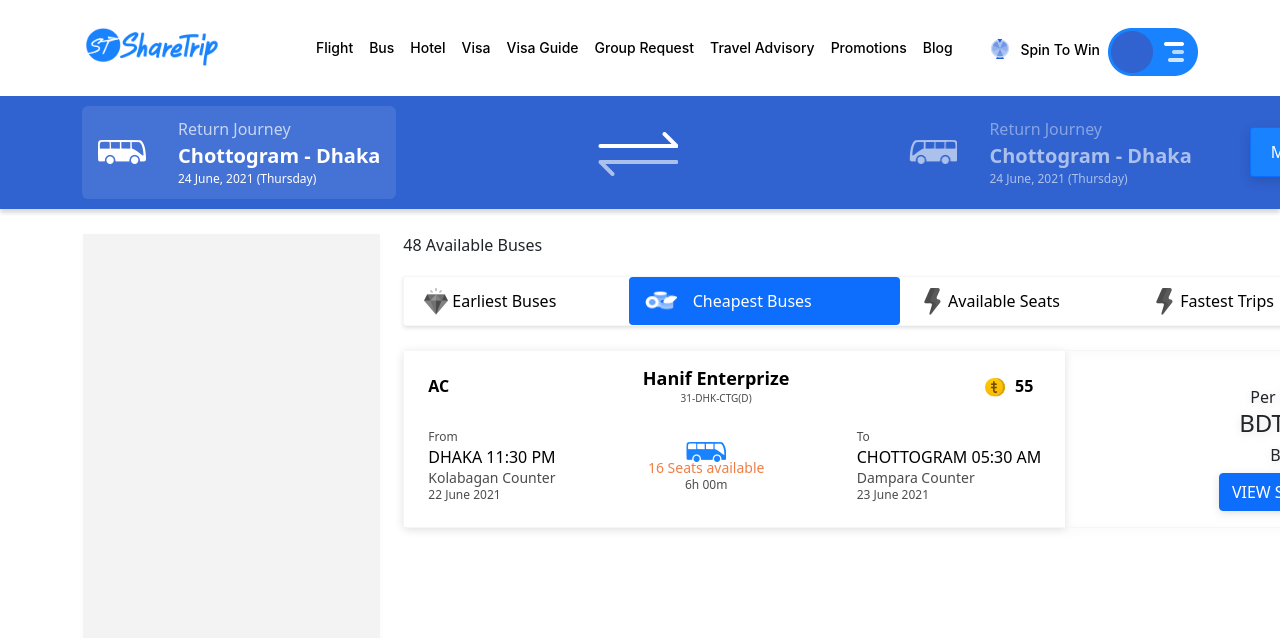
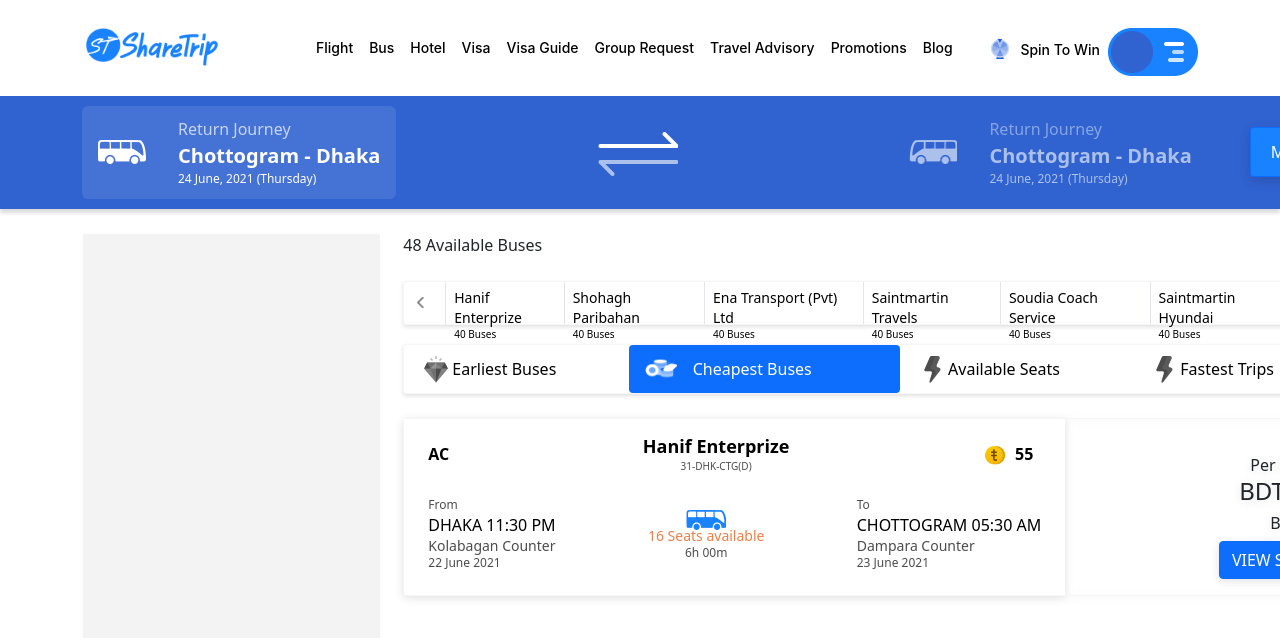
Before and after one commit to Koushik-Saha/ShareTrip, a React (Create React App) app: page / in a window 1280 px wide. Shown: the top 638 px of the page. Built offline with nearby package versions, Linux system fonts and the light colour scheme.

Commit message:
add slider to top

```diff
--- a/src/pages/HomePage/HomePage.scss
+++ b/src/pages/HomePage/HomePage.scss
@@ -29,6 +29,39 @@
 
 .right_panel{
   margin-left: 2%;
+
+  .short_by_operator{
+    width: 944px;
+    height: 44px;
+    background: #FFFFFF;
+    border: 1px solid #F6F6F6;
+    box-shadow: 0 2px 4px rgba(0, 0, 0, 0.12);
+    border-radius: 3px;
+
+    &__image{
+      width: 44px;
+      height: 44px;
+      border-right: 1px solid #E5E5E9;
+    }
+
+    .short_tab_bar{
+      padding: 6px 8px;
+      border-right: 1px solid #E5E5E9;
+
+      &__title{
+        font-size: 14px;
+        line-height: 143%;
+        color: #000000;
+      }
+
+      &__sub_title{
+        font-size: 10px;
+        line-height: 120%;
+        color: #000000;
+      }
+
+    }
+  }
 
   .tab_bar{
     margin-top: 2%;
--- a/src/pages/HomePage/components/Scrolls.jsx
+++ b/src/pages/HomePage/components/Scrolls.jsx
@@ -12,6 +12,38 @@
                 </div>
                <div className="right_panel">
                    <span>48 Available Buses</span>
+                   <div className="short_by_operator mt-4 d-flex flex-row">
+                       <div className="short_by_operator__image">
+                           <img src="/assets/back.png" alt="spin" className="img-fluid"/>
+                       </div>
+                       <div className="d-flex flex-column align-items-start short_tab_bar bar">
+                            <span className="short_tab_bar__title">Hanif Enterprize</span>
+                            <span className="short_tab_bar__sub_title">40 Buses</span>
+                       </div>
+                       <div className="d-flex flex-column align-items-start short_tab_bar">
+                           <span className="short_tab_bar__title">Shohagh Paribahan</span>
+                           <span className="short_tab_bar__sub_title">40 Buses</span>
+                       </div>
+                       <div className="d-flex flex-column align-items-start short_tab_bar">
+                           <span className="short_tab_bar__title">Ena Transport (Pvt) Ltd</span>
+                           <span className="short_tab_bar__sub_title">40 Buses</span>
+                       </div>
+                       <div className="d-flex flex-column align-items-start short_tab_bar">
+                           <span className="short_tab_bar__title">Saintmartin Travels</span>
+                           <span className="short_tab_bar__sub_title">40 Buses</span>
+                       </div>
+                       <div className="d-flex flex-column align-items-start short_tab_bar">
+                           <span className="short_tab_bar__title">Soudia Coach Service</span>
+                           <span className="short_tab_bar__sub_title">40 Buses</span>
+                       </div>
+                       <div className="d-flex flex-column align-items-start short_tab_bar">
+                           <span className="short_tab_bar__title">Saintmartin Hyundai </span>
+                           <span className="short_tab_bar__sub_title">40 Buses</span>
+                       </div>
+                       <div className="short_by_operator__image ms-2">
+                           <img src="/assets/flow.png" alt="spin" className="img-fluid"/>
+                       </div>
+                   </div>
                    <nav className="nav nav-pills flex-column flex-sm-row tab_bar">
                        <a className="flex-sm-fill text-sm-center nav-link" aria-current="page" href="/">
                            <div className="d-flex flex-row align-items-center">
```
Also changed, not shown: public/assets/back.png (added), public/assets/flow.png (added).
